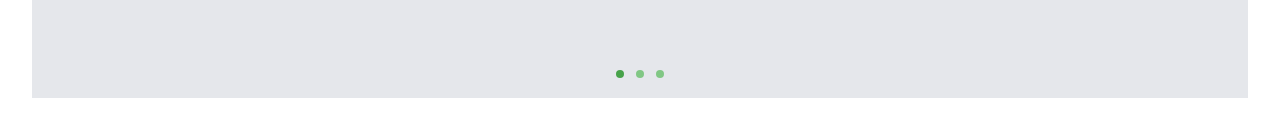
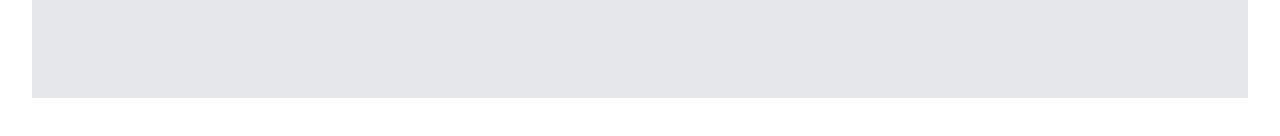
Before and after one commit to Dev-Nana/nexcent, a React (Vite) app: page / in a window 1280 px wide. Shown: the part 588-724 px from the top of the page. Built offline with nearby package versions, Linux system fonts and the light colour scheme.

Commit message:
refator: dots

```diff
--- a/src/components/banner/Banner.tsx
+++ b/src/components/banner/Banner.tsx
@@ -1,5 +1,4 @@
 import ImageBanner from "../../assets/images/image-banner.png"
-import Dots from "../dots/Dots";
 
 export default function Banner() {
   return (
@@ -22,7 +21,6 @@ export default function Banner() {
       <div className="hidden sm:block w-1/3">
         <img src={ImageBanner} />
       </div>
-      <Dots />
     </div>
   );
 }
--- a/src/components/dots/Dots.tsx
+++ /dev/null
@@ -1,9 +0,0 @@
-export default function Dots() {
-  return (
-    <div className="absolute z-30 flex -translate-x-1/2 space-x-3 rtl:space-x-reverse bottom-5 left-1/2">
-        <button className="w-2 h-2 rounded-full bg-green"></button>
-        <button className="w-2 h-2 rounded-full bg-green2"></button>
-        <button className="w-2 h-2 rounded-full bg-green2"></button>
-    </div>
-  );
-}
```
